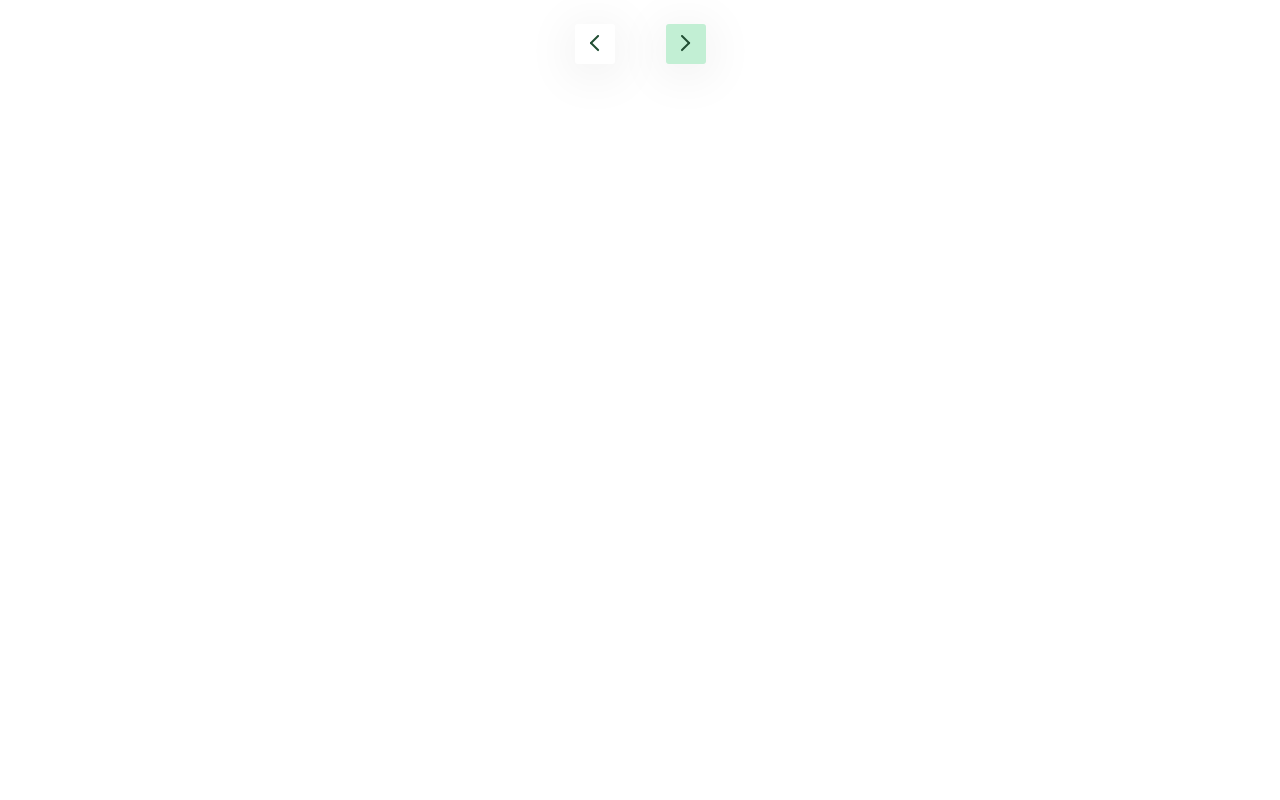
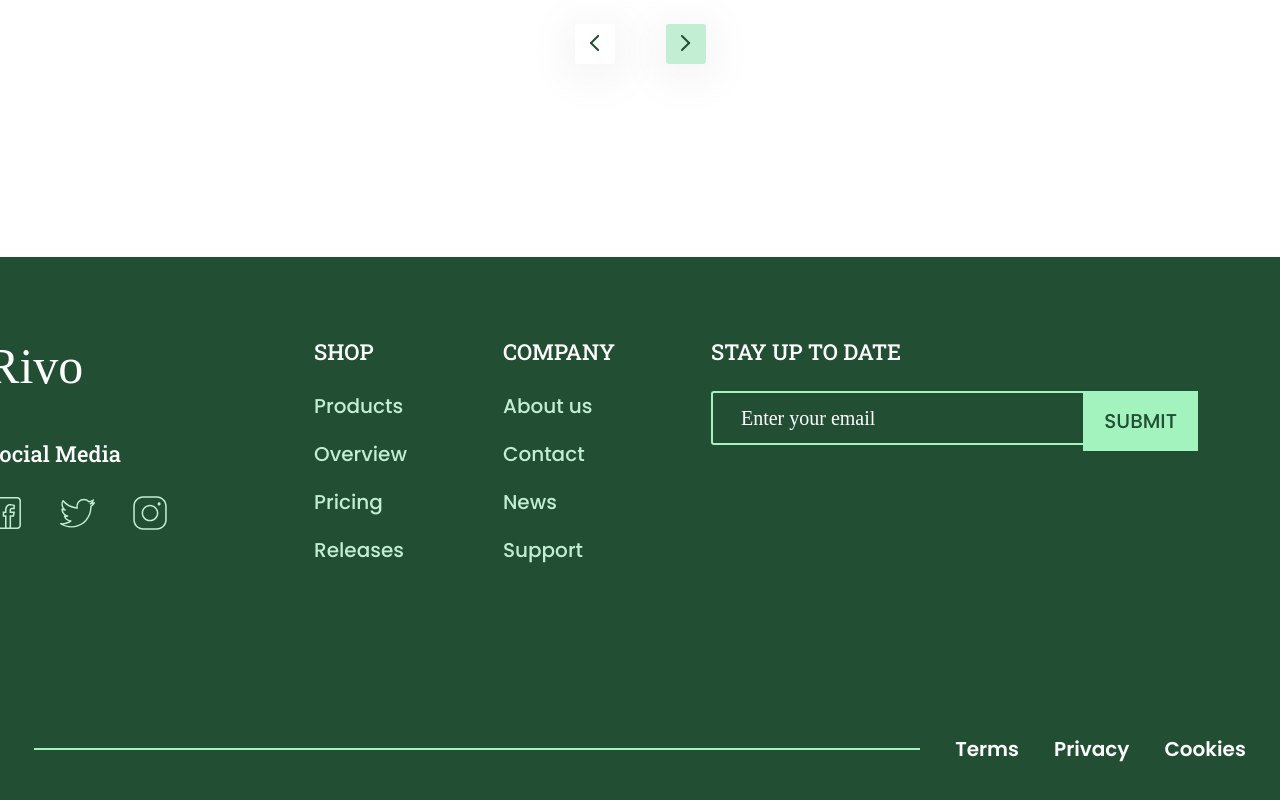
Before and after one commit to Level0n/Rivo, a React (Vite) app: page / in a window 1280 px wide. Shown: the part 5827-6627 px from the top of the page. Before the commit the page ends 6084 px from the top, so only its background shows below. Built offline with nearby package versions, Linux system fonts and the light colour scheme; a web font is replaced by a local one.

Commit message:
23.11.2026

```diff
--- a/src/App.tsx
+++ b/src/App.tsx
@@ -11,7 +11,7 @@ function App() {
     <>
       <Header />
       <Main />
-      {/* <Footer /> */}
+      <Footer />
     </>
   )
 }
--- a/src/TSX/Footer.tsx
+++ b/src/TSX/Footer.tsx
@@ -49,6 +49,7 @@ function Footer(): JSX.Element {
         </div>
       </div>
       <div className='footer-bottom'>
+        <div className='footer-bottom-line'></div>
         <a className='footer-bottom-link' href="">Terms</a>
         <a className='footer-bottom-link' href="">Privacy</a>
         <a className='footer-bottom-link' href="">Cookies</a>
--- a/src/styles/footer.css
+++ b/src/styles/footer.css
@@ -94,18 +94,12 @@
 
 .footer-bottom {
   display: flex;
-  justify-content: flex-end;
+  justify-content: flex-start;
+  align-items: center;
   gap: 35px;
-  position: relative;
-  max-width: 1377px;
-  width: 100%;
 }
 
-.footer-bottom::before {
-  position: absolute;
-  left: 0;
-  top: 50%;
-  content: "";
+.footer-bottom-line {
   width: 1051px;
   height: 2px;
   background-color: #A3F3BE;
@@ -120,3 +114,21 @@
 .footer-bottom-link:hover {
   text-decoration: underline;
 }
+
+@media (max-width: 1400px) {
+  .footer {
+    padding: 80px 15px 82px 15px;
+  }
+
+  .footer-top-socials {
+    margin-right: 145px;
+  }
+
+  .footer-top-links {
+    margin-right: 96px;
+  }
+
+  .footer-bottom-line {
+    width: 886px;
+  }
+}
```
